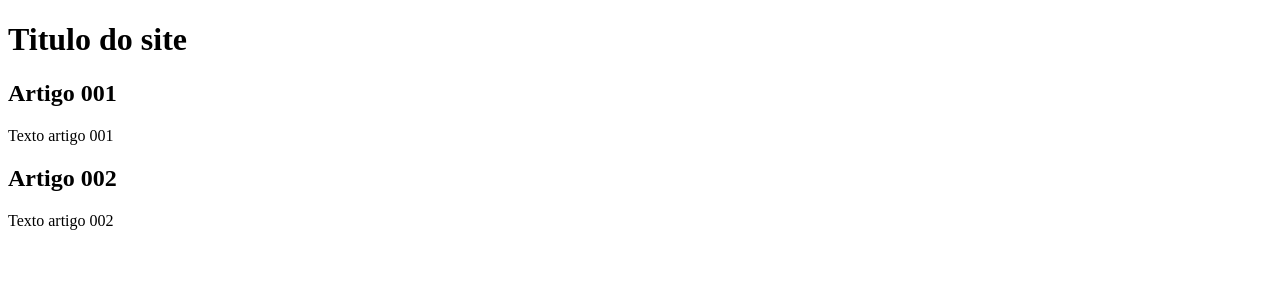
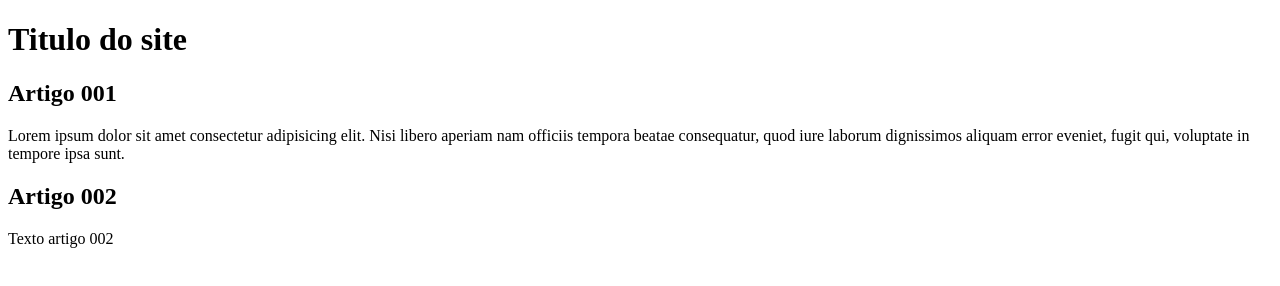
Before and after one commit to Tekw10/projeto-site, a plain HTML site: page index.html in a window 1280 px wide. Drawn offline with Linux system fonts and the light colour scheme.

Commit message:
Comcei a esecrever

```diff
--- a/index.html
+++ b/index.html
@@ -13,7 +13,7 @@
         </header>
         <article>
             <h2>Artigo 001</h2>
-            <p>Texto artigo 001</p>
+            <p>Lorem ipsum dolor sit amet consectetur adipisicing elit. Nisi libero aperiam nam officiis tempora beatae consequatur, quod iure laborum dignissimos aliquam error eveniet, fugit qui, voluptate in tempore ipsa sunt.            </p>
         </article>
         <article>
             <h2>Artigo 002</h2>
```
